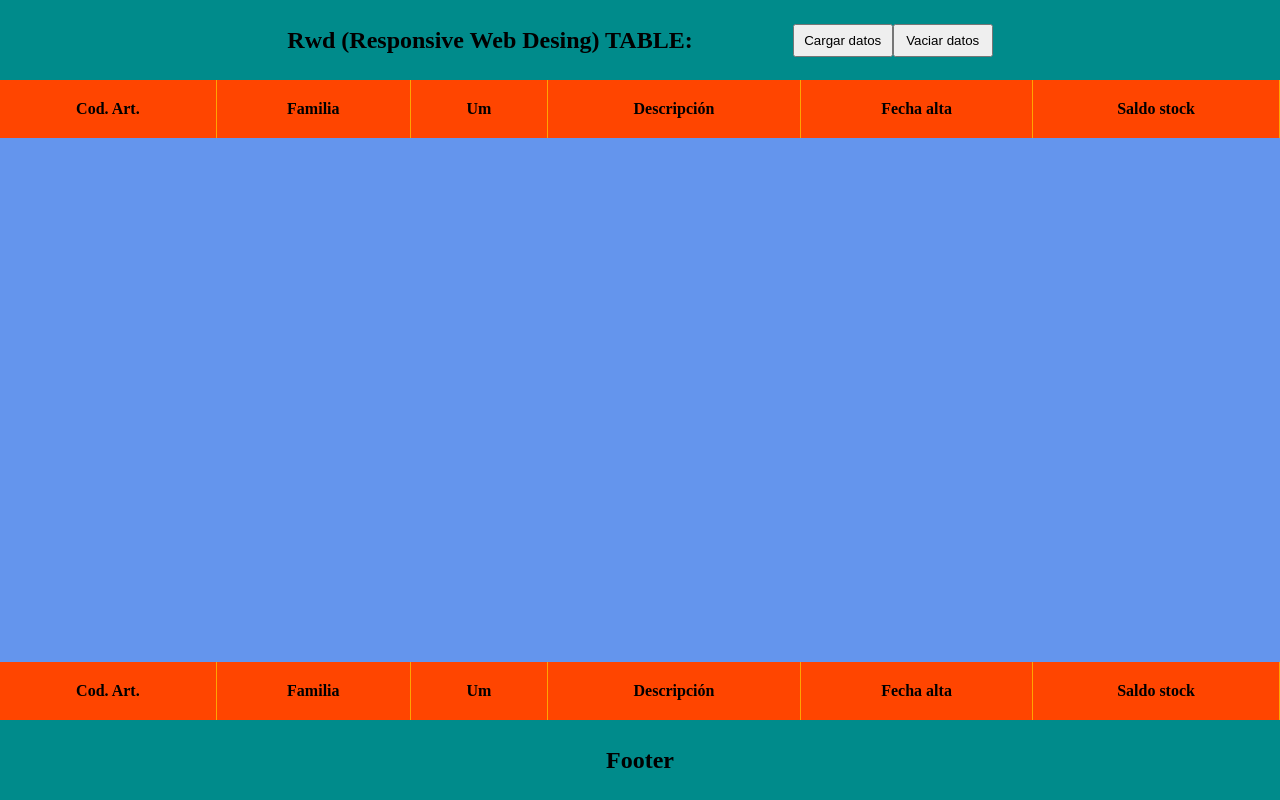
After one commit to ramatc/labo-iii, a PHP site: page /php/ej15_bd_lista_ordena_filtra/index.html in a window 1280 px wide. The commit adds this page. Run offline with PHP 8.4, Linux system fonts and the light colour scheme; lists and menus that the app fills with data are empty; some libraries are stand-ins or nearby versions.

Commit message:
Estructura ejercicio 15 PHP

```diff
--- a/php/ej11_form_to_json/index.php
+++ b/php/ej11_form_to_json/index.php
@@ -203,7 +203,6 @@
     echo '<input type="date" id="nacim" name="nacim" required />';
     echo '</div>';
     echo '<div id="resultado">
-    <h2>Esperando respuesta ..</h2>
     </div>';
     echo '<div class="barraControl">';
     echo '<button id="enviar" class="btnForm">Enviar</button>';
--- /dev/null
+++ b/php/ej15_bd_lista_ordena_filtra/index.html
@@ -0,0 +1,166 @@
+<!DOCTYPE html>
+<html lang="en">
+
+<head>
+    <meta charset="UTF-8">
+    <meta name="viewport" content="width=device-width, initial-scale=1.0">
+    <title>Ejercicio 15 - BD Lista ordena filtra</title>
+    <script src="https://ajax.googleapis.com/ajax/libs/jquery/1.7.2/jquery.min.js"></script>
+    <style>
+        * {
+            box-sizing: border-box;
+            padding: 0;
+            margin: 0;
+        }
+
+        html,
+        body {
+            width: 100%;
+            height: 100%;
+        }
+
+        header {
+            background-color: darkcyan;
+            height: 10%;
+            padding: 30px;
+        }
+
+        main {
+            height: 80%;
+            overflow: auto;
+        }
+
+        footer {
+            background-color: darkcyan;
+            padding: 30px;
+            height: 10%;
+        }
+
+        header,
+        footer {
+            display: flex;
+            justify-content: center;
+            align-items: center;
+        }
+
+        table {
+            width: 100%;
+            height: 100%;
+            background-color: cornflowerblue;
+            border-collapse: collapse;
+        }
+
+        th {
+            background-color: orangered;
+            padding: 20px;
+            text-align: center;
+            border-right: 1px solid orange;
+        }
+
+        td {
+            text-align: center;
+            padding: 20px;
+        }
+
+        tbody tr:nth-child(odd) {
+            background: rgba(0, 0, 0, .2);
+        }
+
+        button {
+            width: 100px;
+            padding: 7px;
+            cursor: pointer;
+        }
+
+        thead {
+            position: sticky;
+            top: 0;
+        }
+
+        tfoot {
+            position: sticky;
+            bottom: 0;
+        }
+
+        [campo-dato="codArt"] {
+            font-weight: bold;
+        }
+
+        #cargarDatos {
+            margin-left: 100px;
+        }
+
+        @media (max-width: 600px) {
+            [campo-dato="saldo"] {
+                display: none;
+            }
+
+            [campo-dato="desc"] {
+                width: 85vw;
+            }
+        }
+
+        @media (max-width: 900px) {
+            [campo-dato="um"] {
+                display: none;
+            }
+
+            [campo-dato="saldo"] {
+                width: 60vw;
+            }
+        }
+
+        @media (max-width: 1200px) {
+            [campo-dato="fecha-alta"] {
+                display: none;
+            }
+
+            [campo-dato="um"] {
+                width: 35vw;
+            }
+        }
+    </style>
+</head>
+
+<body>
+    <header>
+        <h2>Rwd (Responsive Web Desing) TABLE:</h2>
+        <button id="cargarDatos">Cargar datos</button>
+        <button id="vaciarDatos">Vaciar datos</button>
+    </header>
+
+    <main>
+        <table>
+            <thead>
+                <tr>
+                    <th campo-dato="codArt">Cod. Art.</th>
+                    <th campo-dato="fam">Familia</th>
+                    <th campo-dato="um">Um</th>
+                    <th campo-dato="desc">Descripción</th>
+                    <th campo-dato="fecha-alta">Fecha alta</th>
+                    <th campo-dato="saldo">Saldo stock</th>
+                </tr>
+            </thead>
+
+            <tbody id="tabla"></tbody>
+
+            <tfoot>
+                <tr>
+                    <th campo-dato="codArt">Cod. Art.</th>
+                    <th campo-dato="fam">Familia</th>
+                    <th campo-dato="um">Um</th>
+                    <th campo-dato="desc">Descripción</th>
+                    <th campo-dato="fecha-alta">Fecha alta</th>
+                    <th campo-dato="saldo">Saldo stock</th>
+                </tr>
+            </tfoot>
+        </table>
+    </main>
+
+    <footer>
+        <h2>Footer</h2>
+    </footer>
+
+</body>
+
+</html>
```
Also changed, not shown: php/ej15_bd_lista_ordena_filtra/index.php (deleted, +0 -13 lines), php/ej15_bd_lista_ordena_filtra/conexionBd.php (added).
